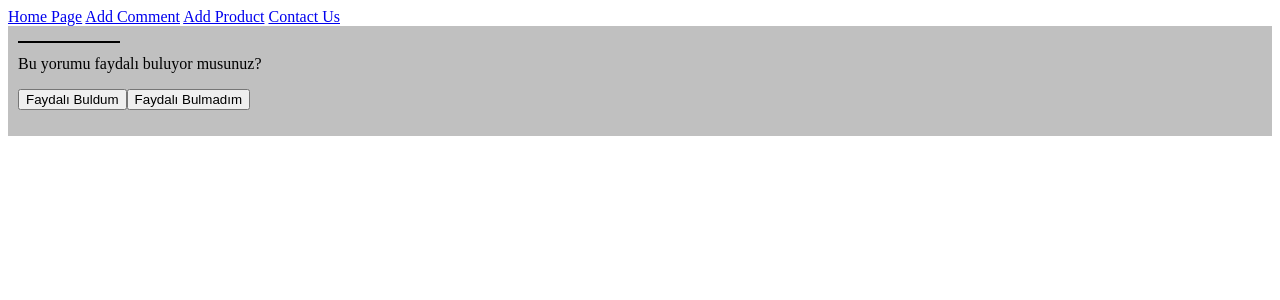
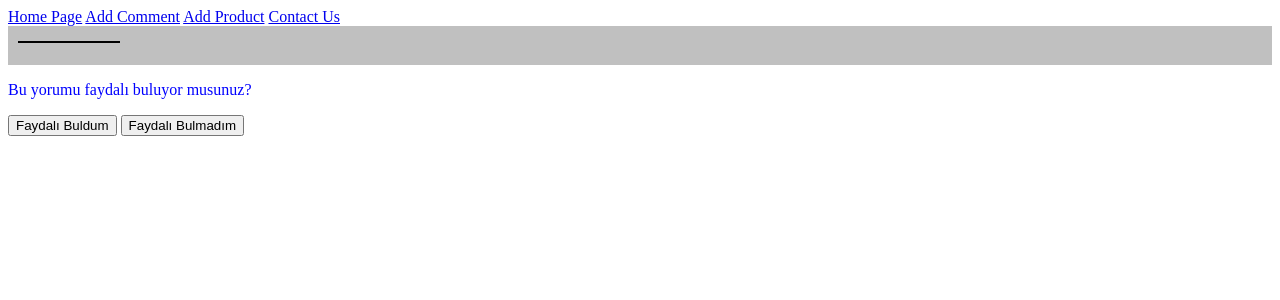
Before and after one commit to lyk2017-python/LetMeKnow, a Django app: template Project_LetMeKnow/commenter/templates/commenter/comment_detail.html in a window 1280 px wide. Shown: the top 300 px of the page. Run offline with Django 3.2, Linux system fonts and the light colour scheme; the template is opened without the code that fills it, so the values that code supplies are empty.

Commit message:
Comment detail css geliştirmesi yapıldı

```diff
--- a/Project_LetMeKnow/commenter/templates/commenter/comment_detail.html
+++ b/Project_LetMeKnow/commenter/templates/commenter/comment_detail.html
@@ -2,11 +2,18 @@
 {% block title %}Comment #{{ object.id }}{% endblock %}
 {% block body %}
 <div style="background:#c0c0c0; padding:10px">
+
     <img src="{{ object.photo.url }}" style="width:100px; border:1px solid #000; float:left; margin:5px 10px 0 0"/>
     <h3>{{ object.title }}</h3>
     <p>{{ object.message }}</p>
-    <p>Bu yorumu faydalı buluyor musunuz?</p>
-    <p><input type="button" value="Faydalı Buldum"><input type="button" value="Faydalı Bulmadım"></p>
+
+</div>
+
+<div>
+
+    <p style="color:blue">Bu yorumu faydalı buluyor musunuz?</p>
+    <p><input type="button" value="Faydalı Buldum"> <input type="button" value="Faydalı Bulmadım"></p>
+
 </div>
 
 {% endblock %}
```
